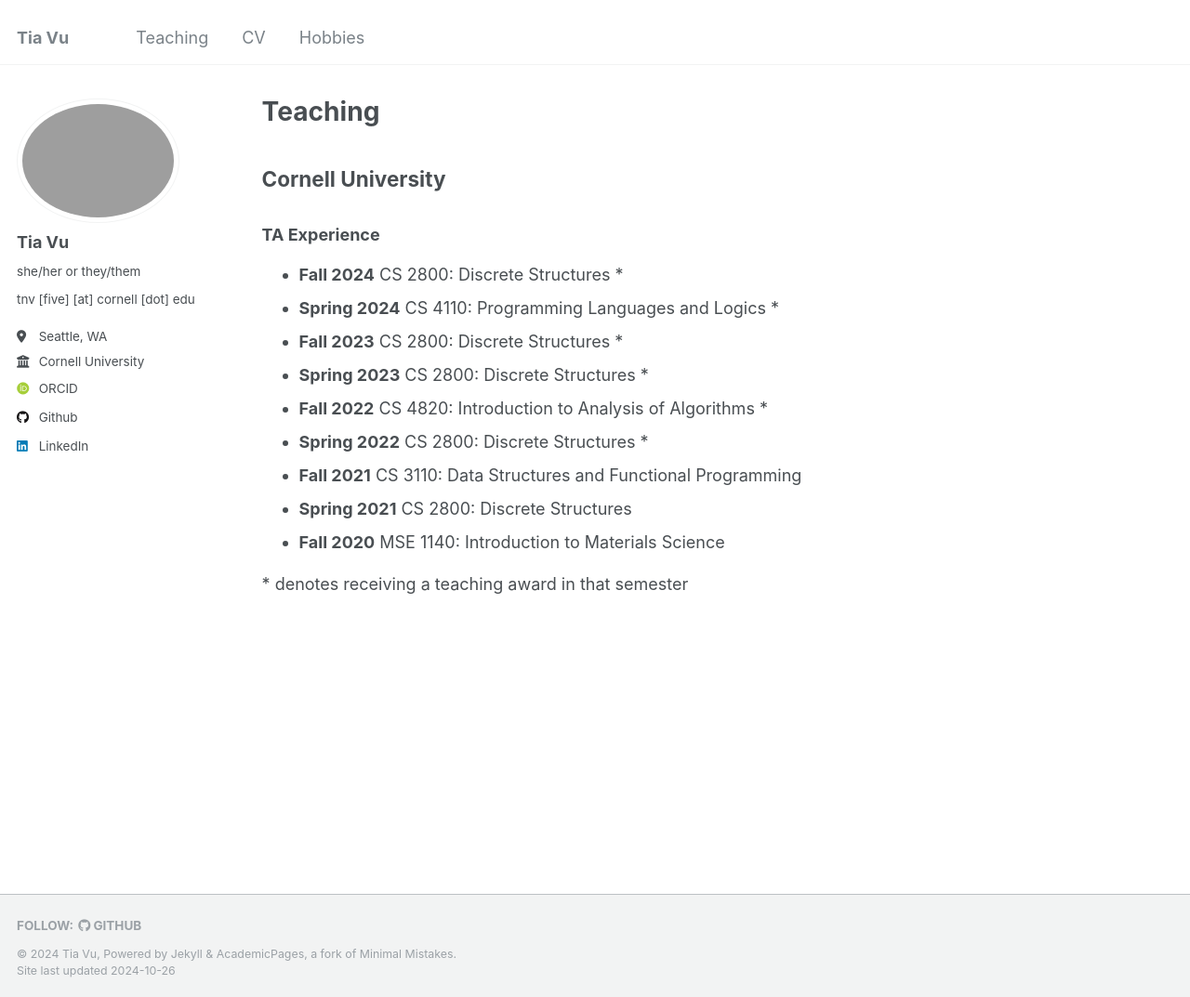
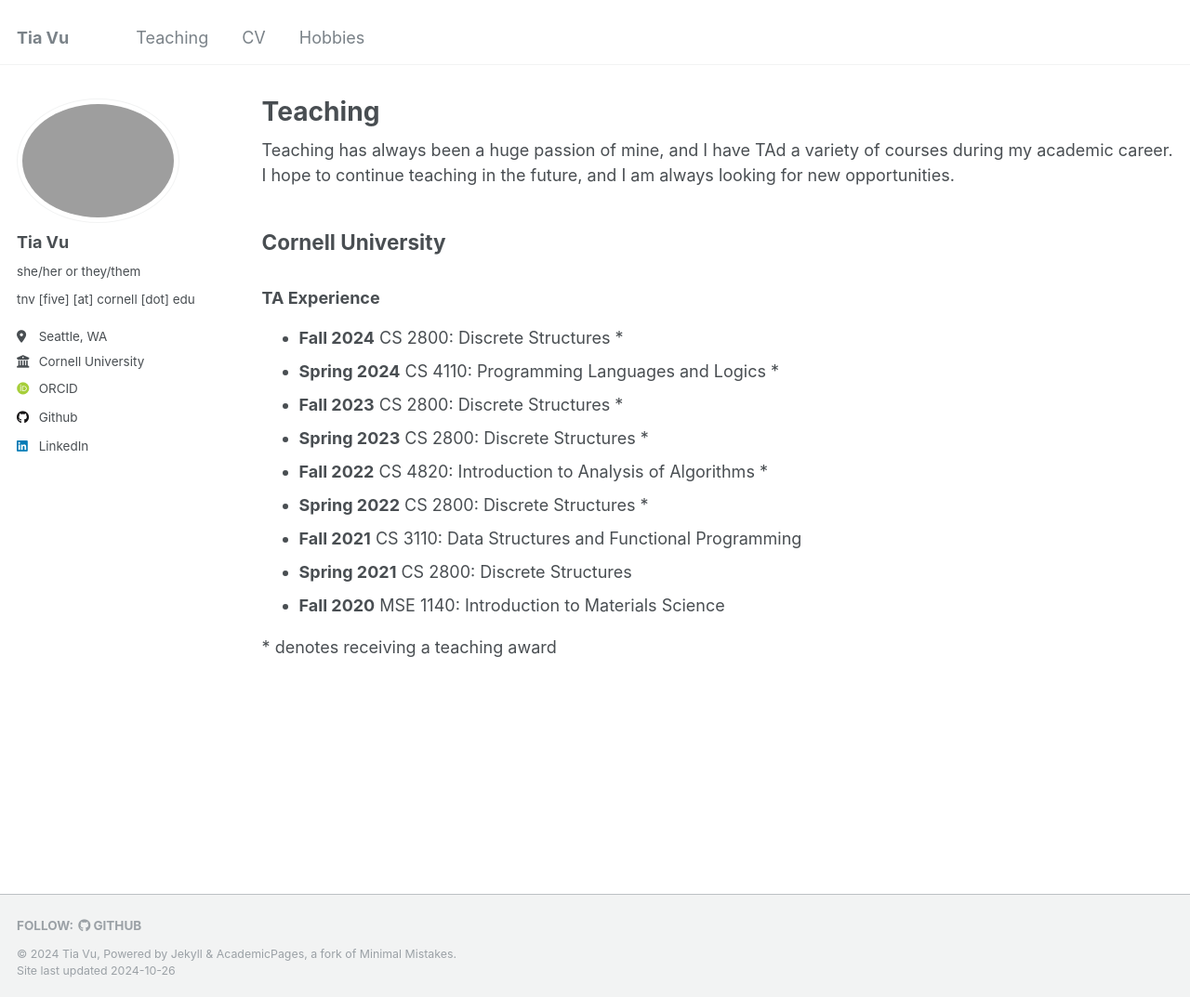
Before and after one commit to Tia-Vu/Tia-Vu.github.io, a Jekyll site: the page built from _pages/teaching.html, in a window 1280 px wide and 1073 px high. Shown: the whole window at 93% size. Built offline with Jekyll 4.4.1, drawn with Linux system fonts in a browser that asks for light colours; some web fonts are replaced.

```diff
--- a/_pages/teaching.html
+++ b/_pages/teaching.html
@@ -6,6 +6,9 @@ author_profile: true
 ---
 
 {% include base_path %}
+
+Teaching has always been a huge passion of mine, and I have TAd a variety of courses during my academic career.
+I hope to continue teaching in the future, and I am always looking for new opportunities.
 
 <header>
     <h2> Cornell University </h2>
@@ -28,7 +31,7 @@ author_profile: true
 
 </ul>
 
-* denotes receiving a teaching award in that semester
+* denotes receiving a teaching award
 
 <!--{% for post in site.teaching reversed %}-->
 <!--  {% include archive-single.html %}-->
```
Also changed, not shown: _pages/hobbies.md (+17 -6 lines), images/editing-talk.png (deleted), images/favicon.ico.
